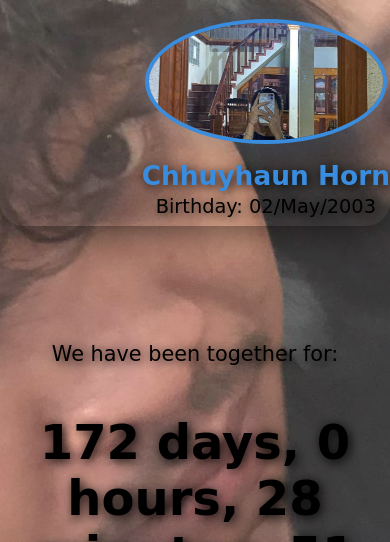
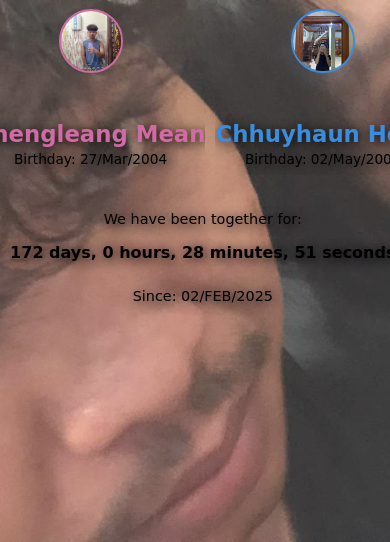
Before and after one commit to crrt27/Been-together, a plain HTML site: page index.html in a window 390 px wide. Shown: the part 302-844 px from the top of the page. Drawn offline with Linux system fonts and the light colour scheme; a web font is replaced by a local one.

Commit message:
Improve mobile responsiveness: increase gap and adjust layout for phone screens

```diff
--- a/styles.css
+++ b/styles.css
@@ -1,28 +1,4 @@
-/* Responsive: iPhone X and similar (up to 430px wide) */
-@media (max-width: 430px) {
-  h1 {
-    font-size: 1.4em;
-    margin-top: 0.5em;
-    margin-bottom: 0.5em;
-  }
-  #days-together {
-    font-size: 1.2em;
-    word-break: break-word;
-    text-align: center;
-  }
-  .together-label, .since-label, .person .birthday {
-    font-size: 1em;
-    text-align: center;
-  }
-  .info-block {
-    font-size: 1em;
-    text-align: center;
-  }
-  body {
-    padding: 0 8px;
-    gap: 8px;
-  }
-}
+
 
 /* Responsive: tablets and small laptops */
 @media (max-width: 900px) {
@@ -31,7 +7,7 @@
     padding: 0 6vw;
   }
   .couple-section {
-    flex-direction: column;
+    flex-direction: row;
     align-items: center;
     gap: 18px;
     max-width: 100vw;
@@ -40,11 +16,18 @@
     margin-bottom: 20px;
     padding: 0;
   }
+  .person {
+    overflow: hidden;
+    display: flex;
+    flex-direction: column;
+    align-items: center;
+  }
   .person img {
-    width: 140px;
-    height: 140px;
-    max-width: 60vw;
-    max-height: 30vw;
+    width: 90px;
+    height: 90px;
+    border-radius: 50% !important;
+    object-fit: cover;
+    display: block;
   }
   .info-block {
     font-size: 1.1em;
@@ -154,12 +137,19 @@ body {
 }
 
 /* removed duplicate .person, see above for correct version */
+.person {
+    overflow: hidden;
+    display: flex;
+    flex-direction: column;
+    align-items: center;
+}
 .person img {
     flex-shrink: 0;
     width: 320px;
     height: 320px;
     object-fit: cover;
-    border-radius: 50%;
+    border-radius: 50% !important;
+    display: block;
     margin-bottom: 12px;
     /* removed box-shadow to eliminate container effect */
     border: 4px solid #d16ba5; /* default, overridden below */
@@ -242,3 +232,61 @@ p {
 }
 
 /* removed old 700px media query, now handled by 900px query above */
+
+/* Responsive: phones */
+@media (max-width: 600px) {
+  .pink-overlay {
+    gap: 16px;
+    padding: 0 2vw;
+  }
+  .couple-section {
+    flex-direction: row;
+    justify-content: center;
+    align-items: flex-start;
+    gap: 10px;
+    max-width: 100vw;
+    margin-bottom: 10px;
+    border-radius: 10px;
+    box-shadow: none;
+    padding: 0;
+  }
+  .person {
+    flex: 1 1 0;
+    display: flex;
+    flex-direction: column;
+    align-items: center;
+    min-width: 0;
+    gap: 36px;
+  }
+  .person img {
+    width: 60px;
+    height: 60px;
+    border-width: 2px;
+  }
+  .info-block {
+    font-size: 0.95em;
+    text-align: center;
+  }
+  .name.chengleang, .name.chhuyhaun {
+    font-size: 1em;
+  }
+  h1 {
+    font-size: 2em;
+    margin-top: 0.3em;
+    margin-bottom: 0.3em;
+  }
+  #days-together {
+    font-size: 1em;
+  }
+  .together-label, .since-label, .person .birthday {
+    font-size: 0.9em;
+  }
+  body {
+    padding: 0 4px;
+    gap: 6px;
+  }
+  p {
+    font-size: 1em;
+    margin: 10px 0 0 0;
+  }
+}
```
